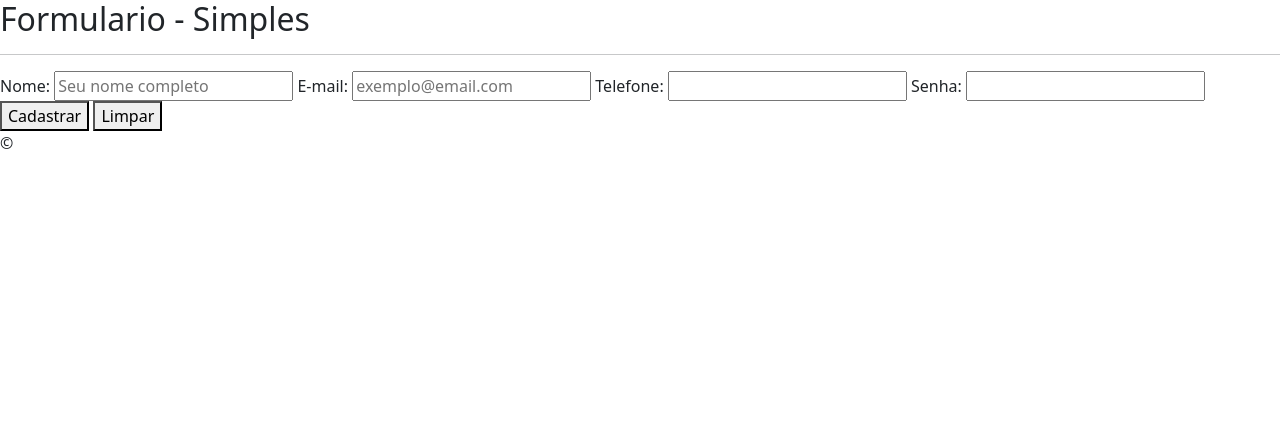
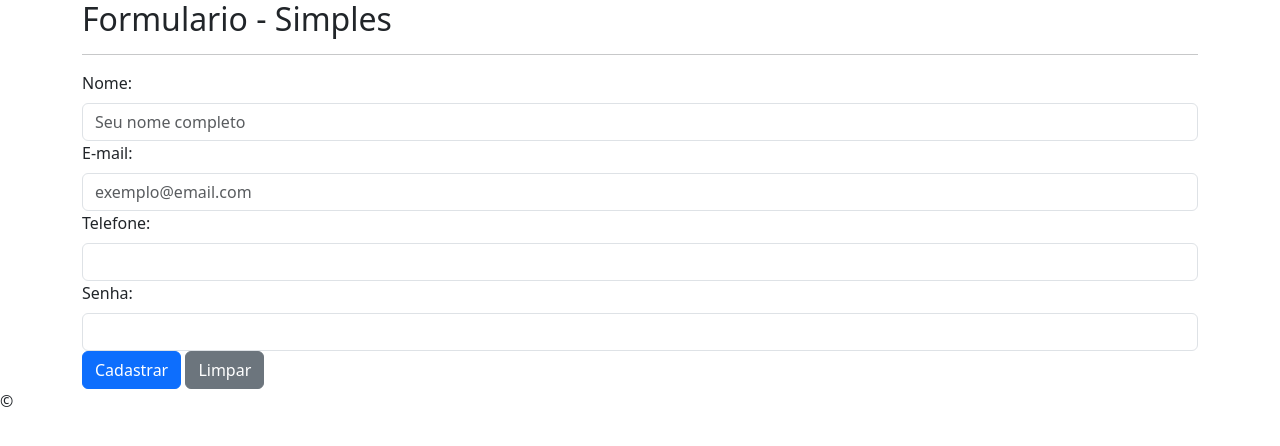
Before and after one commit to PedroSaintMartin/PythonFlask, a Flask app: page /cadastro in a window 1280 px wide. Shown: the top 446 px of the page. Run offline with Flask 3, Linux system fonts and the light colour scheme.

Commit message:
add bootsrap

```diff
--- a/templates/cadastro.html
+++ b/templates/cadastro.html
@@ -15,27 +15,27 @@
 
         </header>
 
-        <main>
+        <main class="container">
             <section>
                 <h2>
                     <i></i>Formulario - Simples
                 </h2>
                 <hr>
                 <form action="/cadastro" method="POST">
-                    <label for="nome">Nome:</label>
-                    <input type="text" id="nome" name="nome" required placeholder="Seu nome completo">
+                    <label class="form-label" for="nome">Nome:</label>
+                    <input class="form-control" type="text" id="nome" name="nome" required placeholder="Seu nome completo"/>
 
-                    <label for="email">E-mail:</label>
-                    <input type="email" id="email" name="email" required placeholder="exemplo@email.com">
+                    <label class="form-label" for="email">E-mail:</label>
+                    <input class="form-control" type="email" id="email" name="email" required placeholder="exemplo@email.com"/>
 
-                    <label for="telefone">Telefone:</label>
-                    <input type="tel" id="telefone" name="telefone" pattern="[0-9]{11}" title="DDD + Número (apenas dígitos)">
+                    <label class="form-label" for="telefone">Telefone:</label>
+                    <input class="form-control" type="tel" id="telefone" name="telefone" pattern="[0-9]{11}" title="DDD + Número (apenas dígitos)"/>
 
-                    <label for="senha">Senha:</label>
-                    <input type="password" id="senha" name="senha" required minlength="6">
+                    <label class="form-label" for="senha">Senha:</label>
+                    <input class="form-control" type="password" id="senha" name="senha" required minlength="6"/>
 
-                    <button type="submit">Cadastrar</button>
-                    <button type="reset">Limpar</button>
+                    <button class="btn btn-primary" type="submit">Cadastrar</button>
+                    <button class="btn btn-secondary" type="reset">Limpar</button>
                 </form>
             </section>
         </main>
```
Also changed, not shown: db.db.
